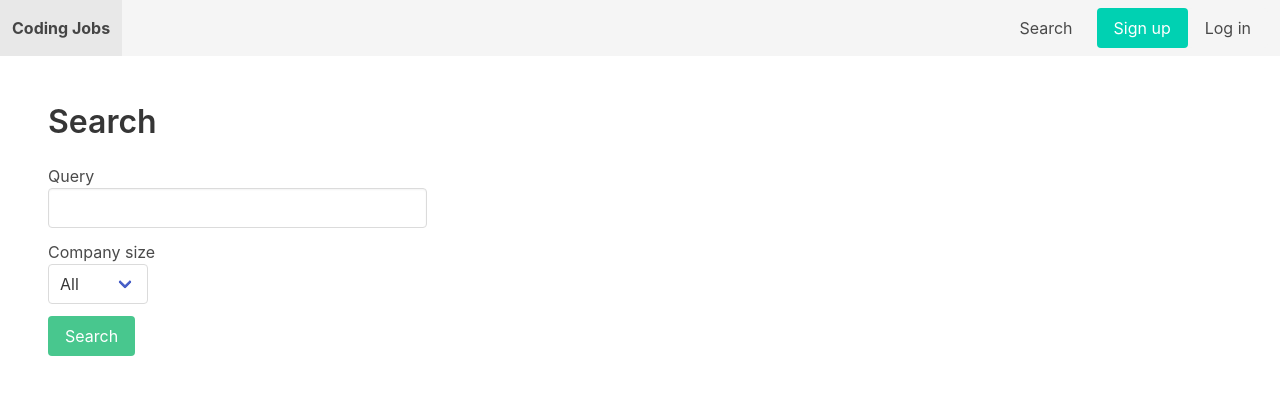
After one commit to kylesinlynn/coding-jobs-django-vue, a Django app: page /jobs/search in a window 1280 px wide. The commit adds this page. Shown: the top 395 px of the page. Run offline with Django 4.2, Linux system fonts and the light colour scheme.

Commit message:
🔎 feat: create search job api and setup with vue

```diff
--- a/apps/core/templates/core/base.html
+++ b/apps/core/templates/core/base.html
@@ -18,8 +18,13 @@
 
             <div class='navbar-menu'>
                 <div class='navbar-end'>
-                    <a href='{% url 'dashboard' %}' class='navbar-item'>Dashboard</a>
-                    <a href='{% url 'notifications' %}' class='navbar-item'>Notifications {{ notifications.count }}</a>
+
+                    <a href='{% url 'search' %}' class='navbar-item'>Search</a>
+
+                    {% if request.user.is_authenticated %}
+                        <a href='{% url 'dashboard' %}' class='navbar-item'>Dashboard</a>
+                        <a href='{% url 'notifications' %}' class='navbar-item'>Notifications {{ notifications.count }}</a>
+                    {% endif %}
                     <div class='navbar-item'>
                         {% if request.user.is_authenticated %}
                             <a href='{% url 'logout' %}' class='button is-danger'>Log out</a>
--- /dev/null
+++ b/apps/job/templates/job/search.html
@@ -0,0 +1,101 @@
+{% extends 'core/base.html' %}
+
+{% block content %}
+    <div id='search-app'>
+        <h1 class='title'>Search</h1>
+
+        <form @submit.prevent='performSearch()'>
+            <div class='columns'>
+                <div class='column is-4'>
+                    <div class='field'>
+                        <label>Query</label>
+
+                        <div class='control'>
+                            <input type='text' name='query' class='input' v-model='query'>
+                        </div>
+                    </div>
+
+                    <div class='field'>
+                        <label>Company size</label>
+
+                        <div class='control'>
+                            <div class='select'>
+                                <select name='company_size' v-model='company_size'>
+                                    <option value='' selected>All</option>
+                                    <option value='size_1-9'>1-9</option>
+                                    <option value='size_10-19'>10-19</option>
+                                    <option value='size_50-99'>50-99</option>
+                                    <option value='size_100'>100+</option>
+                                </select>
+                            </div>
+                        </div>
+                    </div>
+
+                    <div class='field'>
+                        <div class='control'>
+                            <button class='button is-success'>Search</button>
+                        </div>
+                    </div>
+                </div>
+            </div>
+        </form>
+
+        <div v-if='jobs.length'>
+            <hr>
+
+            <div
+                v-for='job in jobs'
+                :key='job.id'
+                class='notification mt-2'
+            >
+                <h3 class='is-size-4'>[[ job.title ]]</h3>
+                <p>[[ job.company_name ]]</p>
+
+                <a :href='job.url'>View detail</a>
+            </div>
+        </div>
+    </div>
+{% endblock content %}
+
+{% block scripts %}
+<script>
+    const SearchApp = {
+        data() {
+            return {
+                query: '',
+                company_size: '',
+                jobs: []
+            }
+        },
+        delimiters: ['[[', ']]'],
+        methods: {
+            performSearch() {
+                var data = {
+                    'query': this.query,
+                    'company_size': this.company_size
+                }
+
+                fetch('/jobs/api/search/', {
+                    method: 'POST',
+                    headers: {
+                        'Content-Type': 'application/json',
+                        'X-CSRFToken': '{{ csrf_token }}'
+                    },
+                    body: JSON.stringify(data)
+                })
+                .then((response) => {
+                    return response.json()
+                })
+                .then((result) => {
+                    this.jobs = result.jobs
+                })
+                .catch((error) => {
+                    console.log('Error', error)
+                })
+            }
+        }
+    }
+
+    createApp(SearchApp).mount('#search-app')
+</script>
+{% endblock scripts %}
--- a/apps/job/urls.py
+++ b/apps/job/urls.py
@@ -1,8 +1,11 @@
 from django.urls import path
 
-from apps.job.views import add_job, apply_for_job, job_detail
+from apps.job.views import add_job, apply_for_job, job_detail, search
+from apps.job.api import api_search
 
 urlpatterns = [
+    path('api/search/', api_search, name='api_search'),
+    path('search', search, name='search'),
     path('add/', add_job, name='add_job'),
     path('<int:job_id>/', job_detail, name='job_detail'),
     path('<int:job_id>/apply_for_job/', apply_for_job, name='apply_for_job'),
--- a/apps/job/views.py
+++ b/apps/job/views.py
@@ -8,6 +8,9 @@ from apps.notification.utilities import create_notification
 def job_detail(request, job_id):
     job = Job.objects.get(pk=job_id)
     return render(request, 'job/job_detail.html', {'job': job})
+
+def search(request):
+    return render(request, 'job/search.html')
 
 @login_required
 def add_job(request):
```
Also changed, not shown: apps/job/api.py (added, +27 -0 lines).
